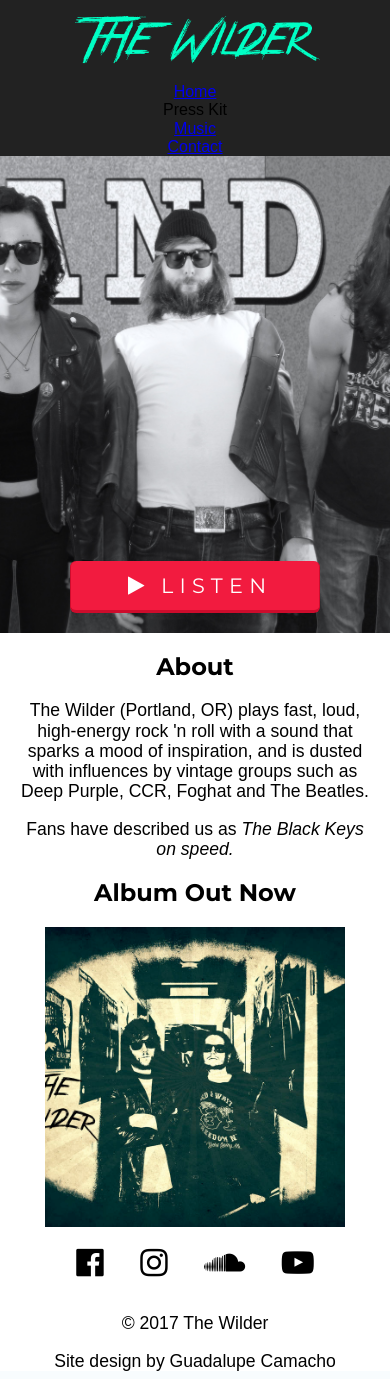
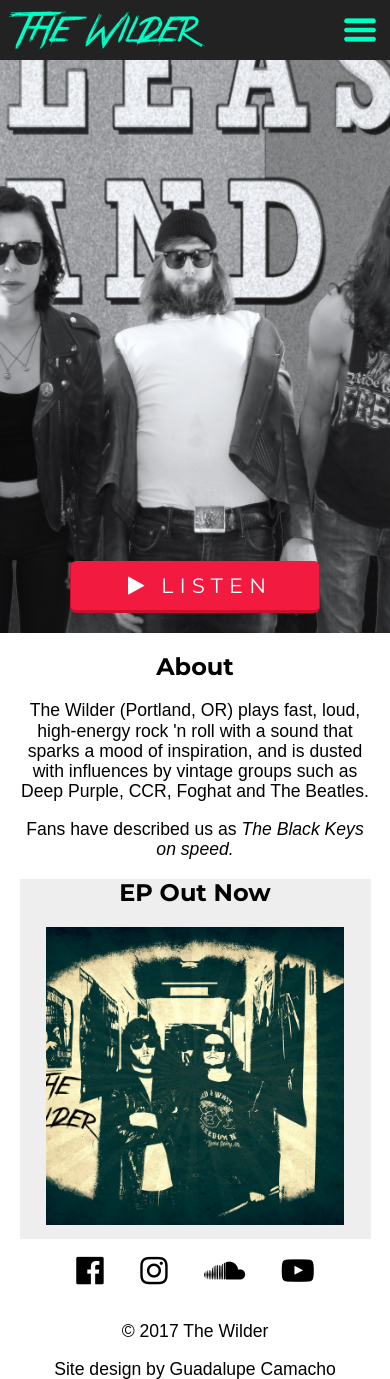
Before and after one commit to gcamacho079/refactored-wilder, a PHP site: page / in a window 390 px wide. Run offline with PHP 8.4, Linux system fonts and the light colour scheme; data that the repository does not hold is empty; some libraries are stand-ins or nearby versions; some web fonts are replaced.

Commit message:
Upload hamburger menu and related media queries, gray highlight box

```diff
--- a/inc/header.php
+++ b/inc/header.php
@@ -13,13 +13,12 @@
 
   <body>
     <header>
-      <img id="logo" src="./images/wilder-web-logo.png">
-
+      <a href="#" id="logo"></a>
 
       <nav id="primary-nav">
+        <a href="#" id="menu-icon"></a>
         <ul>
           <li><a href="index.php">Home</a></li>
-          <li>Press Kit</li>
           <li><a href="music.php">Music</a></li>
           <li><a href="contact.php">Contact</a></li>
         </ul>
--- a/index.php
+++ b/index.php
@@ -5,9 +5,10 @@
       <p>Fans have described us as <em>The Black Keys on speed.</em></p>
     </section>
 
-    <section>
-      <h2>Album Out Now</h2>
+    <section class="highlight">
+      <h2>EP Out Now</h2>
       <img id="cd-pic" alt="Picture of The Wilder EP cover" src="images/wilder-ep-cover.png">
+
     </section>
 
 
--- a/styles/style.css
+++ b/styles/style.css
@@ -27,11 +27,6 @@ body {
   background-attachment: fixed;
 }
 
-
-/********************************************************
- Media Queries
-********************************************************/
-
 @media screen and (min-width: 600px) {
   #main {
     height: 68%;
@@ -44,30 +39,85 @@ body {
   }
 }
 
+.highlight {
+  padding: 0 10px 10px 10px;
+}
 /********************************************************
- Navigation
+ Navigation: Mobile
 ********************************************************/
 header {
   position: fixed;
   width: 100%;
+  height: 60px;
   float: left;
   z-index: 1;
   background-color: #222;
 }
 
-nav {
-
+#logo {
+  display: block;
+  margin: 5px;
+  width: 200px;
+  height: 50px;
+  float: left;
+  background-image: url("../images/wilder-web-logo.png");
+  z-index: 1;
 }
 
-#logo {
-  padding: 0.5em;
-  max-width: 250px;
+#menu-icon {
+  display: inline-block;
+  width: 36px;
+  height: 36px;
+  background: url("../images/menu-icon-19350.png");
+}
+
+nav {
+  float: right;
+  margin: 12px;
 }
 
 ul {
   list-style-type: none;
   margin: 0;
   padding: 0;
+}
+
+nav ul {
+  display: none;
+}
+
+nav a,
+nav a:visited {
+  color: #FFF;
+  text-decoration: none;
+}
+
+nav a:hover {
+  text-decoration: underline;
+}
+
+/********************************************************
+ Navigation: Wide Screens
+********************************************************/
+
+@media screen and (min-width: 640px) {
+  #menu-icon {
+    display: none;
+  }
+
+  nav {
+    margin-top: 22px;
+  }
+
+  nav ul {
+    display: inline-block;
+  }
+
+  nav li {
+    display: inline-block;
+    padding: 0 10px;
+    float: left;
+  }
 }
 
 /********************************************************
@@ -146,6 +196,10 @@ button,
   border-right: #F21B3F 1px solid;
 }
 
+.highlight {
+  background-color: #EEE;
+}
+
 .social:hover {
   color: #F21B3F;
 }
```
Also changed, not shown: images/menu-icon-19350.png (added), images/wilder-web-logo.png.
